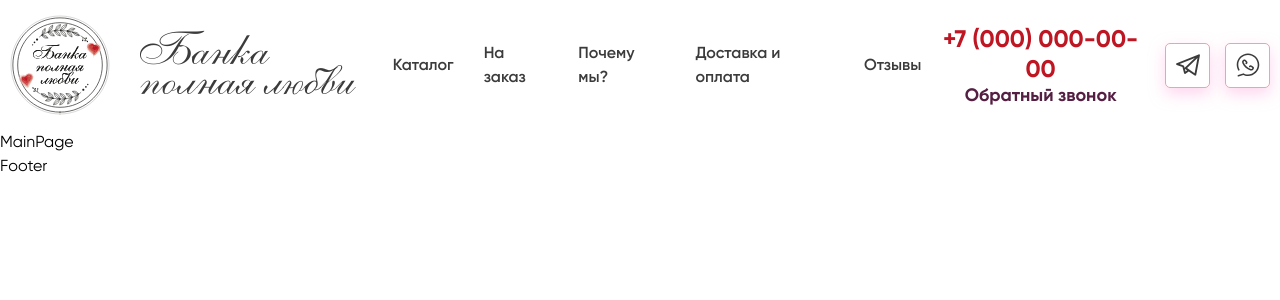
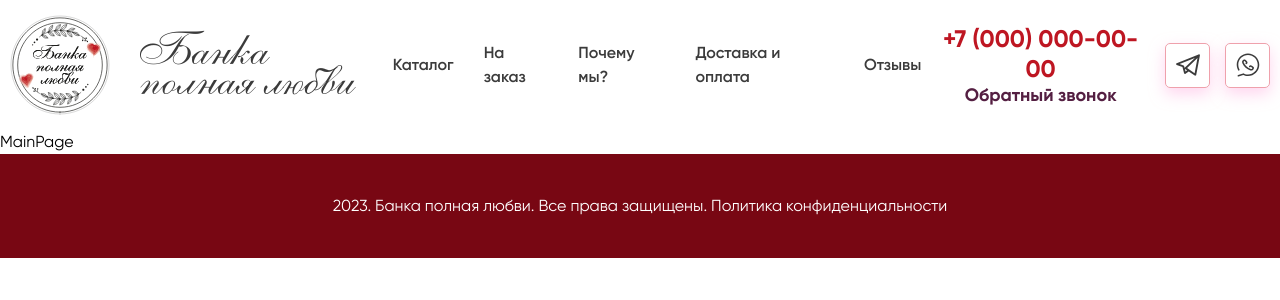
Before and after one commit to Artematrr/Jar-full-of-Love, a React (Vite) app: page / in a window 1280 px wide. Shown: the top 300 px of the page. Built offline with nearby package versions, Linux system fonts and the light colour scheme.

Commit message:
update Footer.jsx

```diff
--- a/src/components/Footer.jsx
+++ b/src/components/Footer.jsx
@@ -1,5 +1,14 @@
 function Footer() {
-	return <footer>Footer</footer>
+	return (
+		<footer className='footer'>
+			<div className='footer__inner'>
+				<p className='footer-text'>
+					2023. Банка полная любви. Все права защищены. Политика
+					конфиденциальности
+				</p>
+			</div>
+		</footer>
+	)
 }
 
 export default Footer
--- a/src/styles/styles.css
+++ b/src/styles/styles.css
@@ -462,15 +462,6 @@ a:hover {
   cursor: pointer;
 }
 
-.header:has(.header__burger-checkbox:checked) .header__mobile {
-  display: flex;
-  align-self: flex-start;
-}
-
-.header__burger-checkbox:checked {
-  background-image: url("/public/img//icons/close.svg");
-}
-
 @media screen and (max-width: 992px) {
   .header__logo-image {
     display: none;
@@ -502,6 +493,11 @@ a:hover {
     display: none;
   }
 }
+.header:has(.header__burger-checkbox:checked) .header__mobile {
+  display: flex;
+  align-self: flex-start;
+}
+
 .header__mobile {
   display: none;
 }
@@ -537,6 +533,15 @@ a:hover {
   align-items: flex-start;
 }
 
+.footer {
+  color: var(--c-white, #fff);
+  background: var(--c-primary-700, #780713);
+}
+.footer__inner {
+  padding: 40px 10px;
+  text-align: center;
+}
+
 /* Preset */
 /* @media screen and (max-width: 1200px) {
 }
--- a/src/styles/styles.scss
+++ b/src/styles/styles.scss
@@ -182,15 +182,6 @@ a {
 	}
 }
 
-.header:has(.header__burger-checkbox:checked) .header__mobile {
-	display: flex;
-	align-self: flex-start;
-}
-
-.header__burger-checkbox:checked {
-	background-image: url('/public/img//icons/close.svg');
-}
-
 @media screen and (max-width: 992px) {
 	.header__logo-image {
 		display: none;
@@ -225,6 +216,11 @@ a {
 	.header__social {
 		display: none;
 	}
+}
+
+.header:has(.header__burger-checkbox:checked) .header__mobile {
+	display: flex;
+	align-self: flex-start;
 }
 
 .header__mobile {
@@ -266,6 +262,16 @@ a {
 	}
 }
 
+.footer {
+	color: var(--c-white, #fff);
+	background: var(--c-primary-700, #780713);
+
+	&__inner {
+		padding: 40px 10px;
+		text-align: center;
+	}
+}
+
 /* Preset */
 /* @media screen and (max-width: 1200px) {
 }
```
Also changed, not shown: 1 other file (tests, documents, lock files or other folders).
